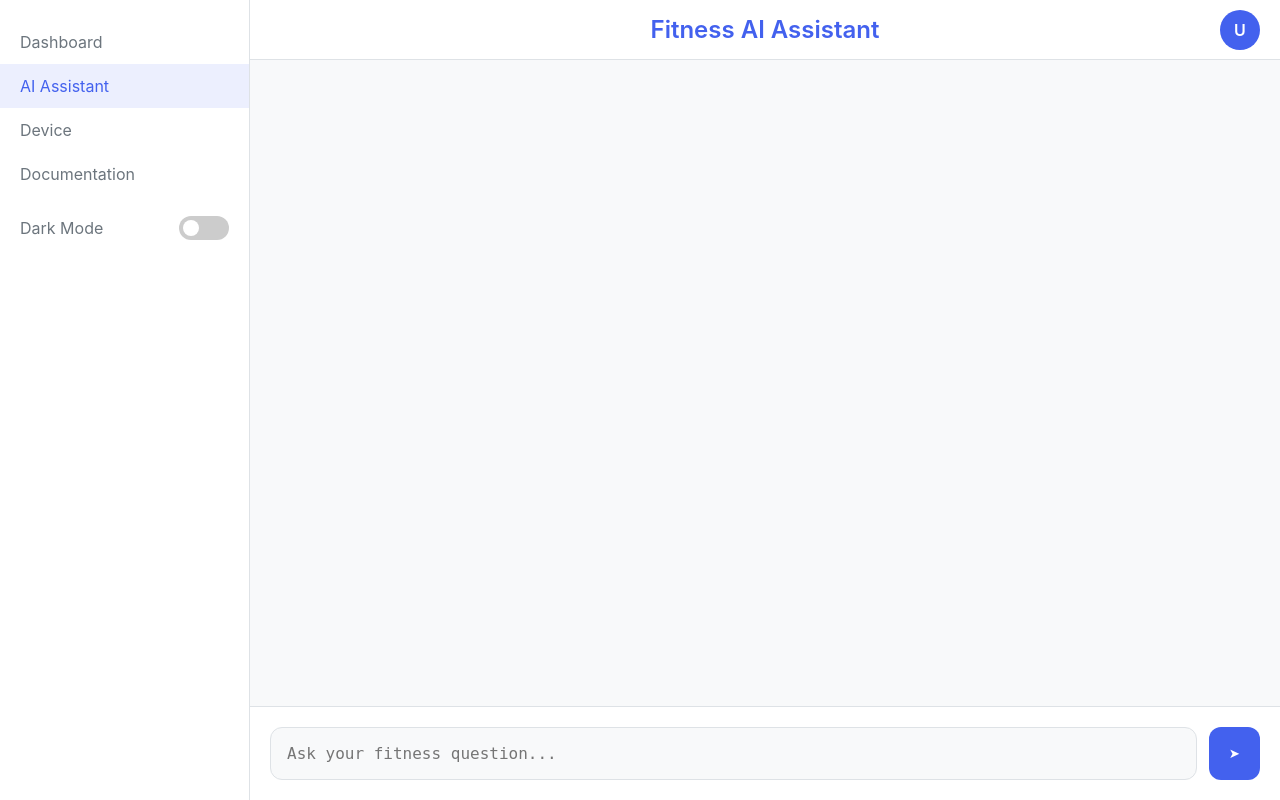
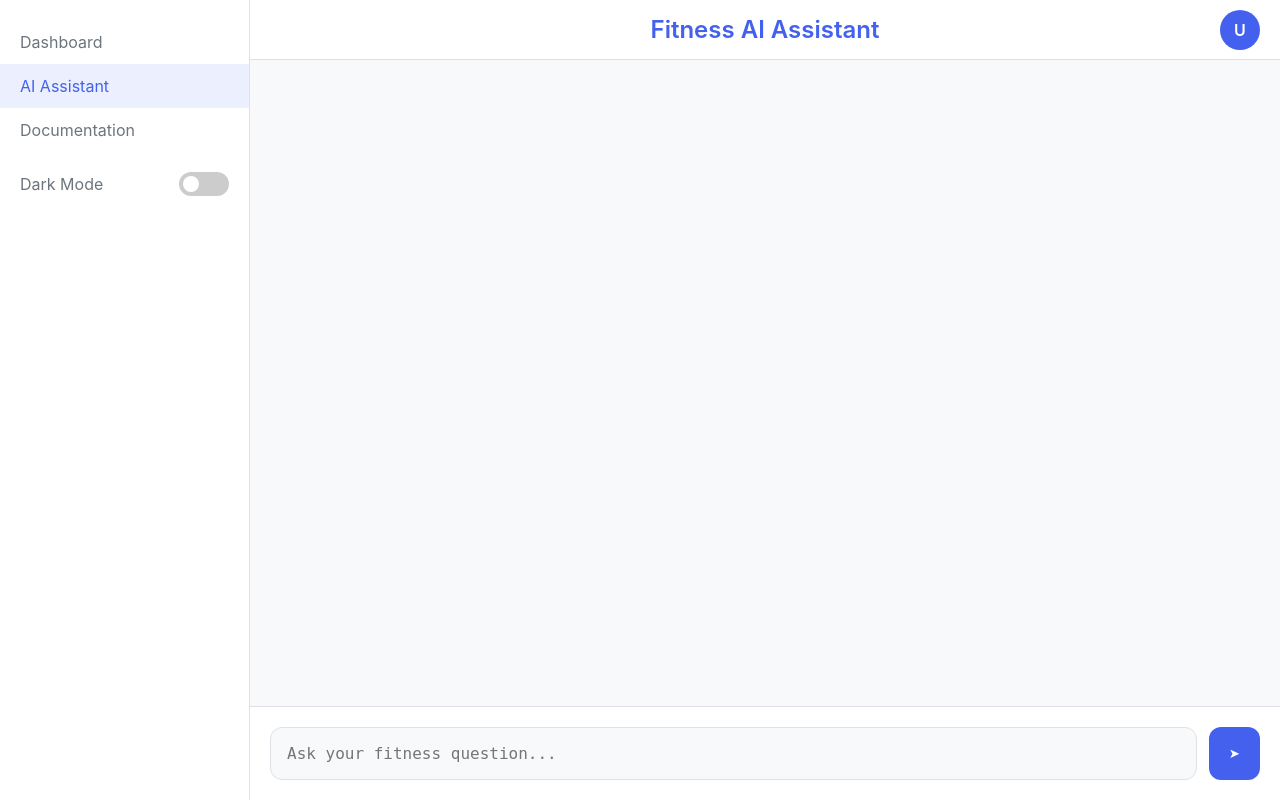
Before and after one commit to sarvan-2187/fitness-dashboard, a Flask app: page /chat in a window 1280 px wide. Run offline with Flask 3, Linux system fonts and the light colour scheme; some web fonts are replaced.

Commit message:
Update chatbot.html

```diff
--- a/templates/chatbot.html
+++ b/templates/chatbot.html
@@ -335,7 +335,6 @@
 
     <a href="/" class="nav-item">Dashboard</a>
     <a href="/chat" class="nav-item active">AI Assistant</a>
-         <a href="/device" class="nav-item">Device</a>
          <a href="/documentation" class="nav-item">Documentation</a>
 
     <div class="theme-switch">
```
